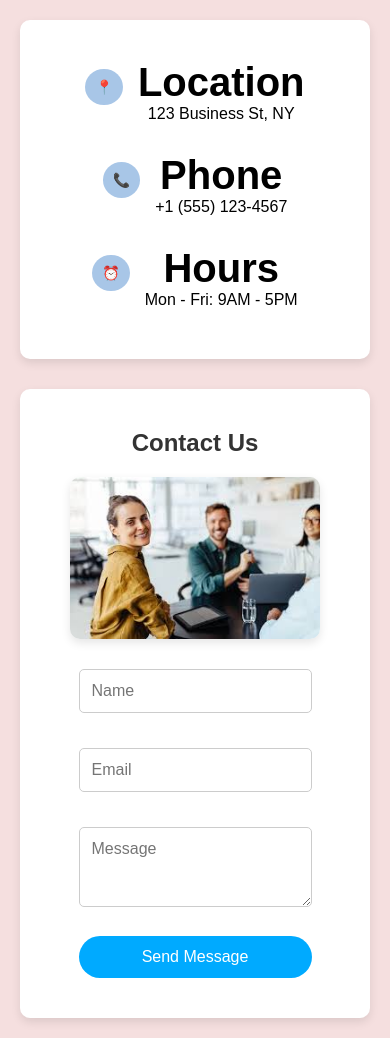
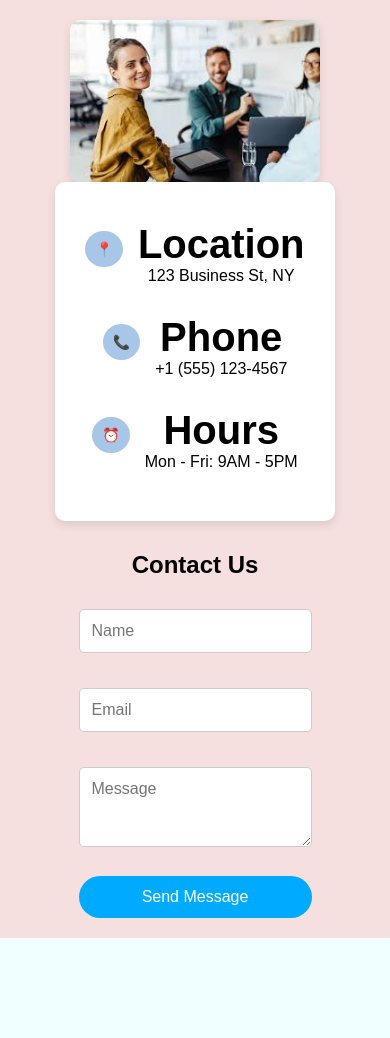
Before and after one commit to DevintthHaran/SDGP, a React (Create React App) app in the folder Frontend/sdgp-project/: page /contactus in a window 390 px wide. After the commit the page ends 938 px from the top, so only its background shows below. Built offline with nearby package versions, Linux system fonts and the light colour scheme.

Commit message:
add validation
add a validation part for email and responsives

```diff
--- a/Frontend/sdgp-project/package.json
+++ b/Frontend/sdgp-project/package.json
@@ -16,6 +16,7 @@
     "react-icons": "^5.5.0",
     "react-router-dom": "^7.1.0",
     "react-scripts": "^5.0.1",
+    "sweetalert2": "^11.17.2",
     "web-vitals": "^4.2.4"
   },
   "scripts": {
--- a/Frontend/sdgp-project/src/pages/ContactUs.jsx
+++ b/Frontend/sdgp-project/src/pages/ContactUs.jsx
@@ -1,12 +1,58 @@
 import React from "react";
 import ContactImage from "../Images/ContactImg.jpg"
 import "../style/ContactUs.css";
+import Swal from 'sweetalert2'
 
 const ContactUs = () => {
 
+  const onSubmit = async (event) => {
+    event.preventDefault();
+    const formData = new FormData(event.target);
+
+    formData.append("access_key", "aa6aac01-1965-48bb-91f5-d03ee05623df");
+
+    const object = Object.fromEntries(formData);
+    const json = JSON.stringify(object);
+
+    try {
+      const response = await fetch("https://api.web3forms.com/submit", {
+        method: "POST",
+        headers: {
+          "Content-Type": "application/json",
+          Accept: "application/json",
+        },
+        body: json,
+      });
+
+      const res = await response.json();
+
+      if (res.success) {
+        Swal.fire({
+          title: "Success!",
+          text: "Message sent successfully!",
+          icon: "success",
+        });
+      } else {
+        Swal.fire({
+          title: "Error!",
+          text: res.message || "Something went wrong. Please try again.",
+          icon: "error",
+        });
+      }
+    } catch (error) {
+      Swal.fire({
+        title: "Network Error!",
+        text: "Unable to send the message. Please check your internet connection.",
+        icon: "error",
+      });
+    }
+  };
+
   return (
     <div className="contact-container">
-      {/* Left Section - Contact Details */}
+      {/* Left Section - Image + Contact Details */}
+      <div className="contact-left">
+        <img src={ContactImage} alt="Contact" className="contact-image" />
         <div className="contact-details">
           <div className="info-box">
             <span className="icon">📍</span>
@@ -30,31 +76,33 @@ const ContactUs = () => {
             </div>
           </div>
         </div>
+      </div>
 
-
-      <div className="contact-form">
+      {/* Right Section - Contact Form */}
+      <div className="contact-right">
         <h2>Contact Us</h2>
-        <div className="contact-right">
-          <img src={ContactImage} alt="Contact Illustration" className="contact-image" />
-            <form>
+        <form onSubmit={onSubmit}>
           <div className="input-box">
-                <input type="text" placeholder="Name" required />
+            <input type="text" placeholder="Name" name="name" required />
           </div>
           <div className="input-box">
-                <input type="email" placeholder="Email" required />
+            <input type="email" placeholder="Email" name="email" required />
           </div>
           <div className="input-box">
-                <textarea placeholder="Message" required></textarea>
+            <textarea placeholder="Message" name="message" required></textarea>
           </div>
           <button type="submit">Send Message</button>
         </form>
       </div>
     </div>
-      {/* <div className="contact-image">
-        <img src={ContactImage} alt="Contact Illustration" />
-      </div> */}
-    </div>
   );
 };
 
+
+
+
+
+
+
+
 export default ContactUs;
--- a/Frontend/sdgp-project/src/style/ContactUs.css
+++ b/Frontend/sdgp-project/src/style/ContactUs.css
@@ -64,7 +64,7 @@
 
   /* Image Styling */
   .contact-image {
-    width: 350px;  /* Adjust width */
+    width: 250px;  /* Adjust width */
     height: auto;
     border-radius: 10px;
     box-shadow: 0px 4px 10px rgba(0, 0, 0, 0.1);
```
Also changed, not shown: 1 other file (tests, documents, lock files or other folders). Lines whose indentation alone changed are shown as unchanged.
